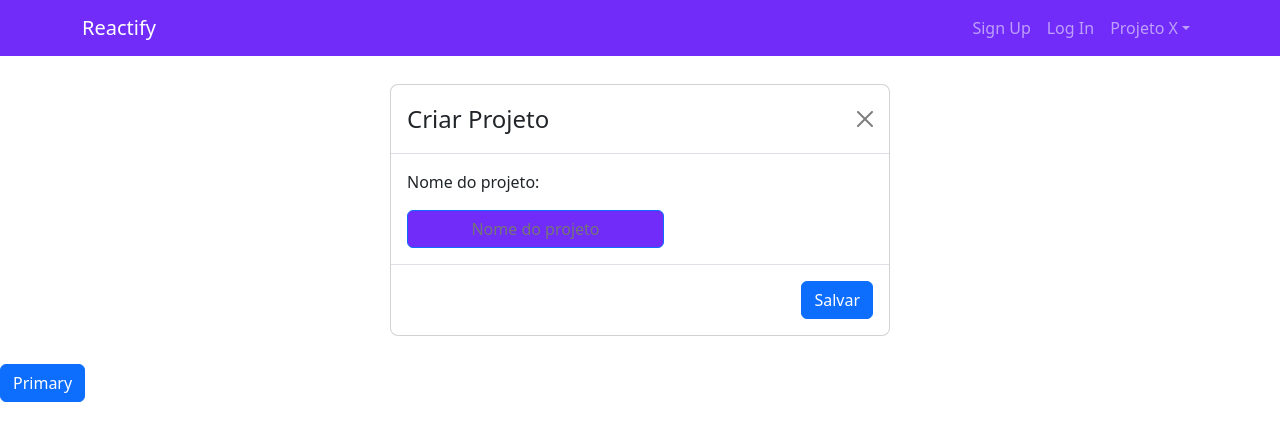
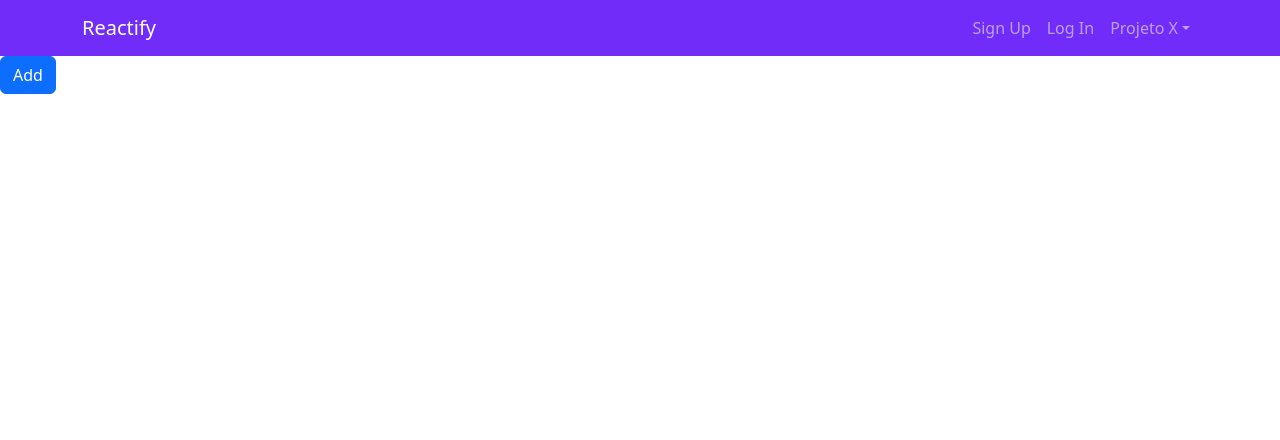
Before and after one commit to LumaGabriela/reactify-demo, a React (Create React App) app: page / in a window 1280 px wide. Shown: the top 440 px of the page. Built offline with nearby package versions, Linux system fonts and the light colour scheme.

Commit message:
update components

```diff
--- a/src/App.css
+++ b/src/App.css
@@ -1,3 +1,6 @@
+.App {
+  box-sizing: border-box;
+}
 .bg-purple{
   background: #712cf9 ;
 }
@@ -6,6 +9,16 @@
   background: #5f84ff;
 }
 
-.addBtn {
-  margin: 50rem 0;
+.row {
+  margin: 0 0 1rem 0;
+  align-items: center;
 }
+
+.col{
+  border: 1px solid #555;
+  height: 3.7rem;
+  text-align: center;
+  align-items: center ;
+  justify-content: center;
+  display: flex;
+}
--- a/src/App.js
+++ b/src/App.js
@@ -2,40 +2,45 @@ import { BrowserRouter as Router, Routes, Route } from 'react-router-dom'
 import React, { useState } from 'react'
 ////
 import 'bootstrap/dist/css/bootstrap.min.css'
+
 import './App.css'
 
 
 import NavBar from './components/navbar/navbar'
 import ProjectModal from './components/modal/modal'
-import projectIcon from './components/projects/projectIcon'
 import { AddButton } from './components/button/button'
+import ProjectIcon from './components/projects/projectIcon'
 ////
 
 
 
 const App = () => {
-  const [projectData, setProjectData] = useState({
-    name: '',
-    goalSketches: ['Goal 1', 'Goal 2', 'Goal 3'],
-    journeys: [],
-    productView: 'Visão do produto',
-    id: 123
+  const [projectData, setProjectData] = useState([])
 
-  })
 
-  const [isProjectVisible, setIsProjectVisible] = useState(true)
-
+  const [isProjectVisible, setIsProjectVisible] = useState(false)
+  const handleRemove = () => { console.log (isProjectVisible)
+    isProjectVisible ? setIsProjectVisible(false) : setIsProjectVisible(true)
+  }
   return (
     <div className="App">
       <NavBar/>
       <ProjectModal
-      isVisible={isProjectVisible}
-      setIsVisible={setIsProjectVisible}
+      isProjectVisible={isProjectVisible}
+      setIsProjectVisible={setIsProjectVisible}
       projectData={projectData}
       setProjectData={setProjectData}
+      handleRemove={handleRemove}
       />
 
-      <AddButton/>
+      <AddButton
+      isProjectVisible={isProjectVisible}
+      setIsProjectVisible={setIsProjectVisible}
+      handleRemove={handleRemove}
+      />
+      <ProjectIcon
+      projectData={projectData}
+      />
     </div>
   );
 }
--- a/src/components/button/button.js
+++ b/src/components/button/button.js
@@ -1,9 +1,9 @@
 import Button from 'react-bootstrap/Button';
 
-const AddButton = () => {
+const AddButton = ({handleRemove}) => {
   return (
     <>
-      <Button variant="primary">Primary</Button>
+      <Button id='addProject' className="" variant="primary" onClick={ () => handleRemove()}>Add</Button>
 
     </>
   );
--- a/src/components/modal/modal.js
+++ b/src/components/modal/modal.js
@@ -5,25 +5,28 @@ import Modal from 'react-bootstrap/Modal';
 
 
 
-const ProjectModal = ({projectData, setProjectData, isVisible, setIsVisible}) => {
+const ProjectModal = ({projectData, setProjectData, isProjectVisible, handleRemove}) => {
     const [pName, setPName] = useState('')
 
     //salva o nome do projeto no objeto principal
     const setProjectName = () => {
-        setProjectData({
-            ...projectData,
-            name:pName
-        })
+      let project = {
+          name: pName,
+          goalSketches: ['Goal 1', 'Goal 2', 'Goal 3'],
+          journey: [],
+          productView: 'Visão do produto',
+          id: 123
+
+        }
+      setProjectData([...projectData, project])
     }
 
-    const handleRemove = () => {
-      setIsVisible(false); // Torna o bloco invisível
-    };
+
 
   // printa os dados do objeto toda vez que ele é alterado
   useEffect(() => {
     console.log(projectData)
-  }, [projectData])
+  }, [projectData, isProjectVisible])
 
 
   return (
@@ -31,7 +34,7 @@ const ProjectModal = ({projectData, setProjectData, isVisible, setIsVisible}) =>
       className={"modal show " + projectData.id}
       style={{ display: 'block', position: 'initial' }}
     >
-      {isVisible &&
+      {isProjectVisible &&
       (<Modal.Dialog>
         <Modal.Header closeButton onClick={ () => handleRemove()}>
           <Modal.Title>Criar Projeto</Modal.Title>
@@ -39,12 +42,16 @@ const ProjectModal = ({projectData, setProjectData, isVisible, setIsVisible}) =>
 
         <Modal.Body>
           <p>Nome do projeto: </p>
-          <Button className='bg-purple' id='project-name' as="input" value={pName} onChange={(e) => setPName(e.target.value)} type="input" placeholder="Nome do projeto" style={{cursor: 'text'}} />
+          <Button className='bg-purple' id='project-name' as="input" onChange={(e) => setPName(e.target.value)} type="input" placeholder="Nome do projeto" style={{cursor: 'text'}} />
         </Modal.Body>
 
         <Modal.Footer>
 
-          <Button variant="primary" onClick={ () => setProjectName()}>Salvar</Button>
+          <Button variant="primary" onClick={ () => {
+            handleRemove()
+            setProjectName()
+            }
+          }>Salvar</Button>
         </Modal.Footer>
       </Modal.Dialog>)}
     </div>
--- a/src/components/projects/projectIcon.js
+++ b/src/components/projects/projectIcon.js
@@ -1,9 +1,19 @@
 
 
 
-const projectIcon = () => {
-
+const ProjectIcon = ({projectData}) => {
+    return (
+        <div>
+        {projectData.map((project, i) => (
+            <div key={i} className="container text-center">
+            <h2>Nome do projeto:</h2> {project.name}
+            <h2>Journeys:</h2> {project.journey}
+            <h2>Visão do Produto:</h2> {project.jo}
+            </div>
+        ))}
+        </div>
+    )
 }
 
 
-export default projectIcon
+export default ProjectIcon
```
Also changed, not shown: 1 other file (tests, documents, lock files or other folders).
